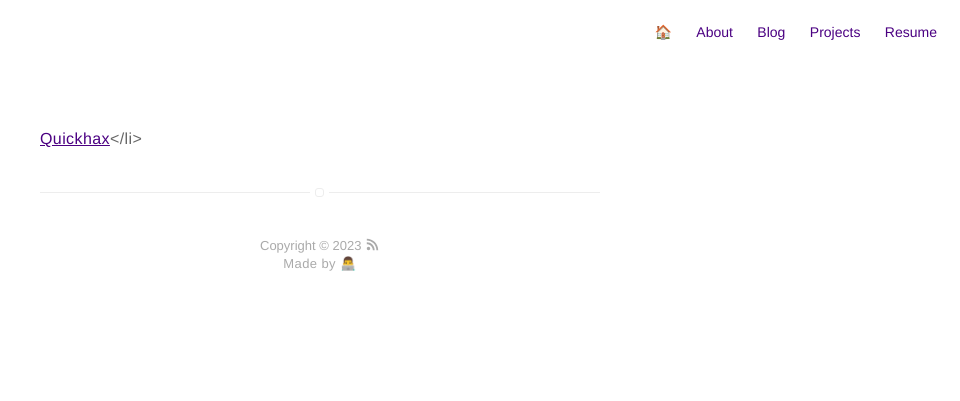
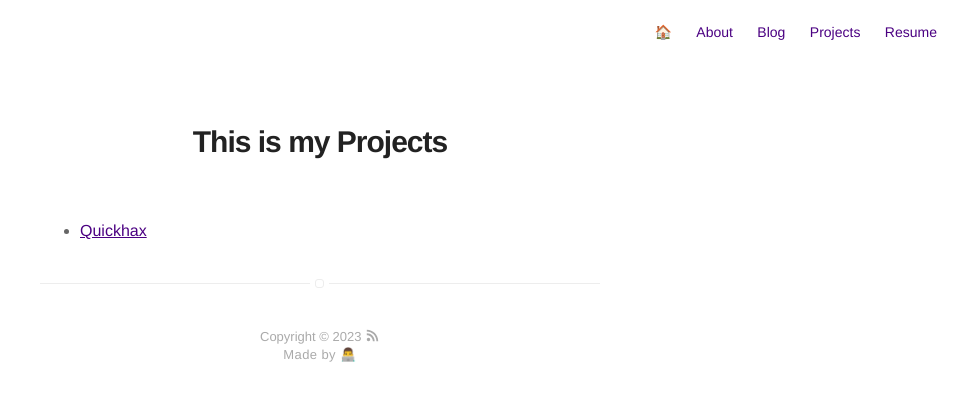
Before and after one commit to imjitendra/imjitendra.github.io, a Jekyll site: the page built from projects.md, in a window 1280 px wide. Shown: the top 401 px of the page, without its empty margins (320-1280 px from the left). Built offline with Jekyll 4.4.1, drawn with Linux system fonts in a browser that asks for light colours; our own code applies the rules of GitHub Pages for plain Markdown files.

Commit message:
Update projects.md

```diff
--- a/projects.md
+++ b/projects.md
@@ -1 +1,10 @@
-<a href="https://quickhax.com/">Quickhax</a></li>
+---
+title: projects
+layout: page
+---
+
+<h1>This is my Projects</h1>
+
+<ul>
+	<li><a href="https://quickhax.com/">Quickhax</a></li>
+</ul>
```
